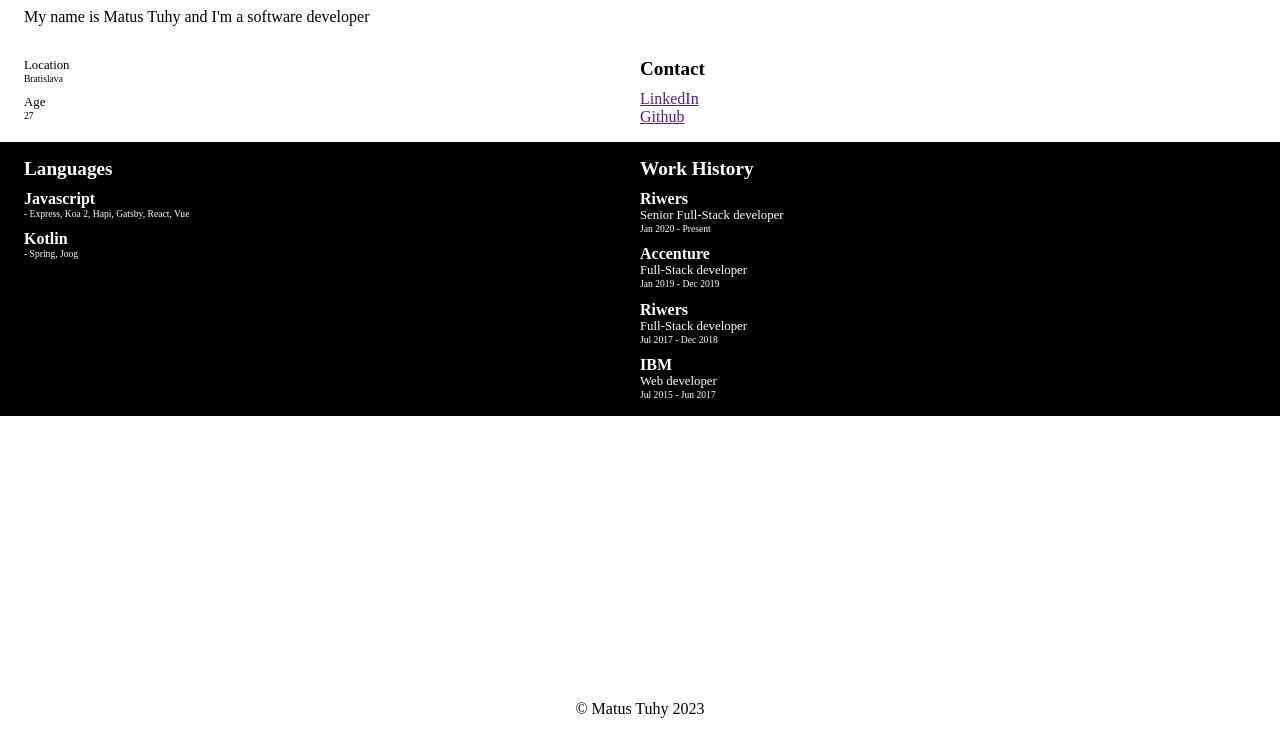
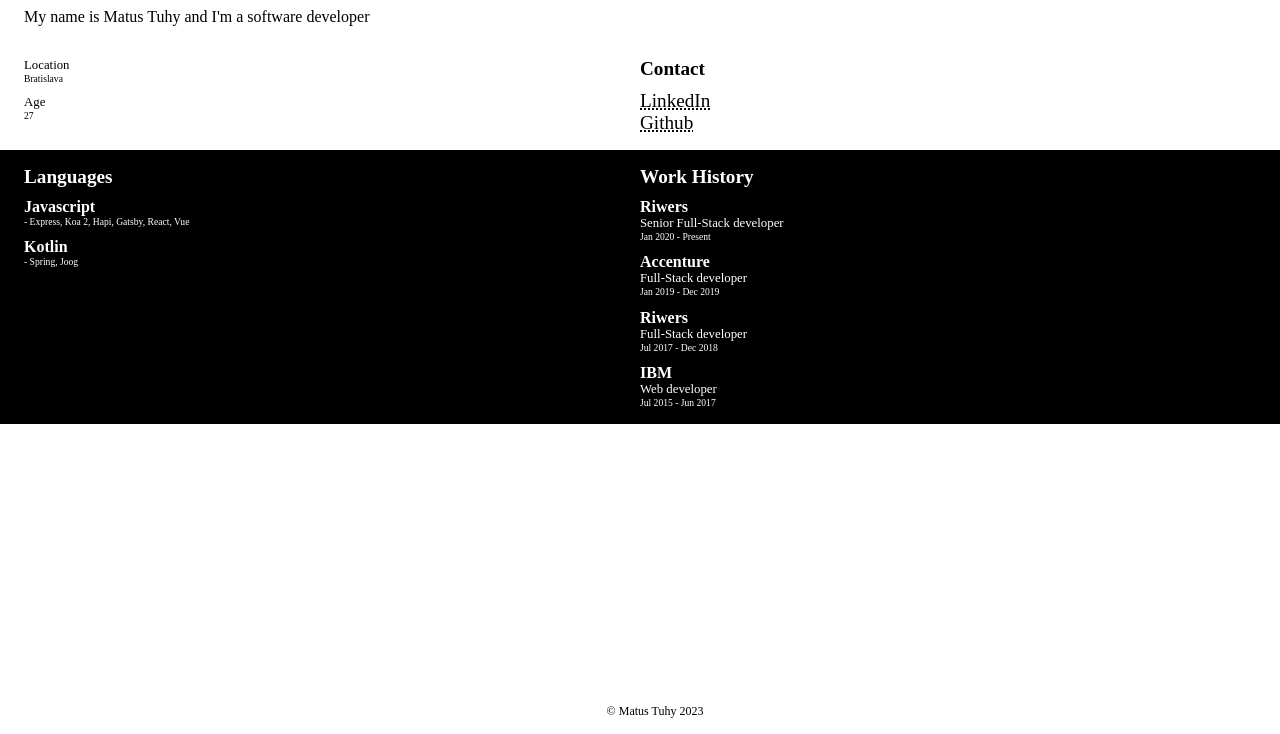
Before and after one commit to matustuhy/suxino.online, a Gatsby site: page / in a window 1280 px wide. Shown: the part 66-800 px from the top of the page. Built offline with nearby package versions, Linux system fonts and the light colour scheme; Gatsby itself is replaced by a stand-in of ours.

Commit message:
feat: updated footer and links style

```diff
--- a/src/components/layout/Footer.tsx
+++ b/src/components/layout/Footer.tsx
@@ -1,14 +1,12 @@
 import * as React from "react"
-import {Container, Footer as FooterStyled} from '../styled/layout'
+import {Footer as FooterStyled} from '../styled/layout'
 
 export const Footer = () => {
     const year = new Date().getFullYear()
 
     return (
         <FooterStyled>
-            <Container>
-                &copy; Matus Tuhy {year}
-            </Container>
+            &copy; Matus Tuhy {year}
         </FooterStyled>
     )
 }
--- a/src/components/sections/Contact.tsx
+++ b/src/components/sections/Contact.tsx
@@ -1,5 +1,5 @@
 import * as React from "react"
-import {BlockLink, H2} from "../styled/typography";
+import {ContactLink, H2} from "../styled/typography";
 
 interface Contact {
     label: string;
@@ -10,17 +10,17 @@ export const Contact = () => {
     const contact: Contact[] = [
         {
             label: "LinkedIn",
-            href: ""
+            href: "https://www.linkedin.com/in/matúš-tuhý"
         }, {
             label: "Github",
-            href: ""
+            href: "https://github.com/suxino"
         },
     ]
 
     return (
         <div>
             <H2>Contact</H2>
-            {contact.map(c => <BlockLink href={c.href} key={c.label} target={"_blank"}>{c.label}</BlockLink>)}
+            {contact.map(c => <ContactLink href={c.href} key={c.label} target={"_blank"}>{c.label}</ContactLink>)}
         </div>
     )
 }
--- a/src/components/sections/WorkHistory.tsx
+++ b/src/components/sections/WorkHistory.tsx
@@ -8,6 +8,7 @@ interface WorkHistory {
     from: string;
     to: string;
     position: string
+    projects?: string[]
 }
 
 interface WorkHistoryItemProps {
@@ -20,6 +21,10 @@ const WorkHistoryItem: React.FC<WorkHistoryItemProps> = ({item}) => {
             <Title1>{item.companyName}</Title1>
             <Subtitle1>{item.position}</Subtitle1>
             <Subtitle2>{item.from} - {item.to}</Subtitle2>
+            {/*<Subtitle2 style={{*/}
+            {/*    marginTop: '0.7rem'*/}
+            {/*}}>Projects</Subtitle2>*/}
+            {/*{item.projects?.map(project=> <ProjectLink href={project} target="_blank">{project}</ProjectLink>)}*/}
         </ListItem>
     )
 }
@@ -30,7 +35,10 @@ export const WorkHistory = () => {
             companyName: 'Riwers',
             position: "Senior Full-Stack developer",
             from: "Jan 2020",
-            to: "Present"
+            to: "Present",
+            projects: [
+                "https://people-analytix.com"
+            ]
         },
         {
             companyName: 'Accenture',
--- a/src/components/styled/layout.ts
+++ b/src/components/styled/layout.ts
@@ -1,12 +1,13 @@
 import styled from 'styled-components'
 
-const darkText = 'black'
-const lightText = 'white'
+export const darkText = 'black'
+export const lightText = 'white'
 
 const darkBackground = 'black'
 const lightBackground = 'white'
 
 export const MainLayout = styled.main`
+    margin-bottom: 45px;
 `
 
 export const Footer = styled.footer`
@@ -14,6 +15,9 @@ export const Footer = styled.footer`
   bottom: 0;
   text-align: center;
   min-width: 100%;
+  font-size: 0.75rem;
+  padding: 15px;
+  line-height: 15px;
 
   @media print {
     display: none
--- a/src/components/styled/typography.ts
+++ b/src/components/styled/typography.ts
@@ -1,4 +1,6 @@
 import styled from 'styled-components'
+import {lightText} from "./layout";
+import {darkText} from "./layout";
 
 export const H1 = styled.h1`
   font-size: 2.5rem;
@@ -15,10 +17,6 @@ export const H2 = styled.h1`
   margin-bottom: 0.625rem;
 `
 
-export const BlockLink = styled.a`
-  display: block;
-`
-
 export const Title1 = styled.p`
   font-weight: 700
 `
@@ -30,3 +28,25 @@ export const Subtitle2 = styled.p`
   font-weight: 100;
   font-size: 0.6rem;
 `
+
+export const ProjectLink = styled.a`
+  font-weight: 100;
+  font-size: 0.6rem;
+  color: ${lightText};
+
+  &:visited {
+    color: ${lightText}
+  }
+`
+
+export const ContactLink = styled.a`
+  color: ${darkText};
+  display: block;
+  width: fit-content;
+  font-size: 1.2rem;
+  text-decoration: black underline dotted;
+
+  &:visited {
+    color: ${darkText}
+  }
+`
```
